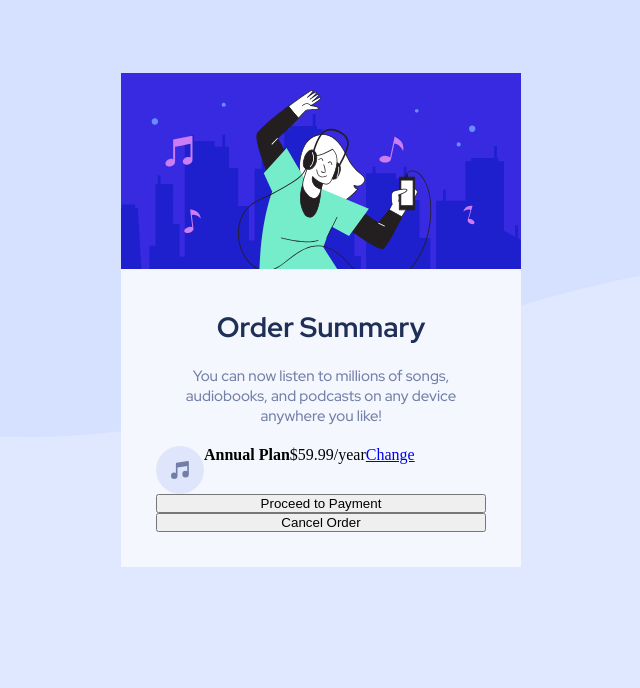
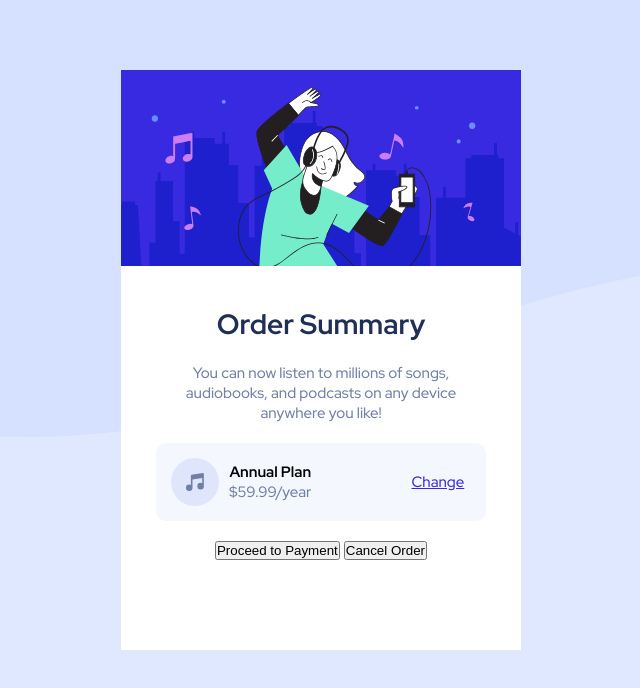
Before and after one commit to thenerdic/order-summary-card, a plain HTML site: page index.html in a window 1280 px wide. Shown: the whole page, without its empty margins (319-959 px from the left). Drawn offline with Linux system fonts and the light colour scheme.

Commit message:
finished annual plan box

```diff
--- a/index.html
+++ b/index.html
@@ -13,18 +13,21 @@
       <div class="hero"><img src="images/illustration-hero.svg" alt=""></div>
       <div class="content">
         <h2>Order Summary</h2>
-        <p class="text">You can now listen to millions of songs, audiobooks, and podcasts on any device anywhere you
-          like!
+        <p class="content-text">
+          You can now listen to millions of songs, audiobooks, and podcasts on any device anywhere you like!
         </p>
-        <div class="annual-plan">
+        <div class="plan">
           <img src="images/icon-music.svg" alt="">
-          <p><strong>Annual Plan</strong></p>
-          <p>$59.99/year</p>
-          <p><a href="#">Change</a></p>
+          <div class="year-plan">
+            <p class="plan-header">Annual Plan</p>
+            <p class="plan-text">$59.99/year</p>
+          </div>
+          <a class="change-plan" href="#">Change</a>
         </div>
-
-        <button class="payment-btn">Proceed to Payment</button>
-        <button class="cancel-btn">Cancel Order</button>
+        <div class="payment">
+          <button class="proceed-btn">Proceed to Payment</button>
+          <button class="cancel-btn">Cancel Order</button>
+        </div>
       </div>
     </div>
   </div>
--- a/styles.css
+++ b/styles.css
@@ -24,7 +24,7 @@ body {
 }
 
 .card-container {
-  height: 80vh;
+  height: 90vh;
   display: flex;
   justify-content: center;
   align-items: center;
@@ -35,7 +35,8 @@ body {
   flex-direction: column;
   width: 400px;
   text-align: center;
-  background-color: var(--very-pale-blue);
+  background-color: #fff;
+  border-radius: 15px 15px 0px 0px;
 }
 
 .hero img {
@@ -47,6 +48,7 @@ body {
   display: flex;
   flex-direction: column;
   padding: 35px;
+  height: 380px;
 }
 
 .content h2 {
@@ -57,13 +59,41 @@ body {
   color: var(--dark-blue);
 }
 
-.content .text {
+.content .content-text {
   color: var(--desaturated-blue);
   font-family: 'Red Hat Display';
   font-size: 15px;
   margin-bottom: 20px;
 }
 
-.annual-plan {
+.plan {
   display: flex;
+  align-items: center;
+  background-color: var(--very-pale-blue);
+  padding: 15px;
+  border-radius: 10px;
+  margin-bottom: 20px;
 }
+
+.year-plan {
+  margin: 0px 0px 0px 10px;
+}
+
+.plan-header {
+  font-family: 'Red Hat Display';
+  font-weight: 700;
+  font-size: 15px;
+}
+
+.plan-text {
+  font-family: 'Red Hat Display';
+  font-size: 15px;
+  color: var(--desaturated-blue);
+}
+
+.change-plan {
+  margin-left: 100px;
+  color: var(--bright-blue);
+  font-family: 'Red Hat Display';
+  font-size: 15px;
+}
```
